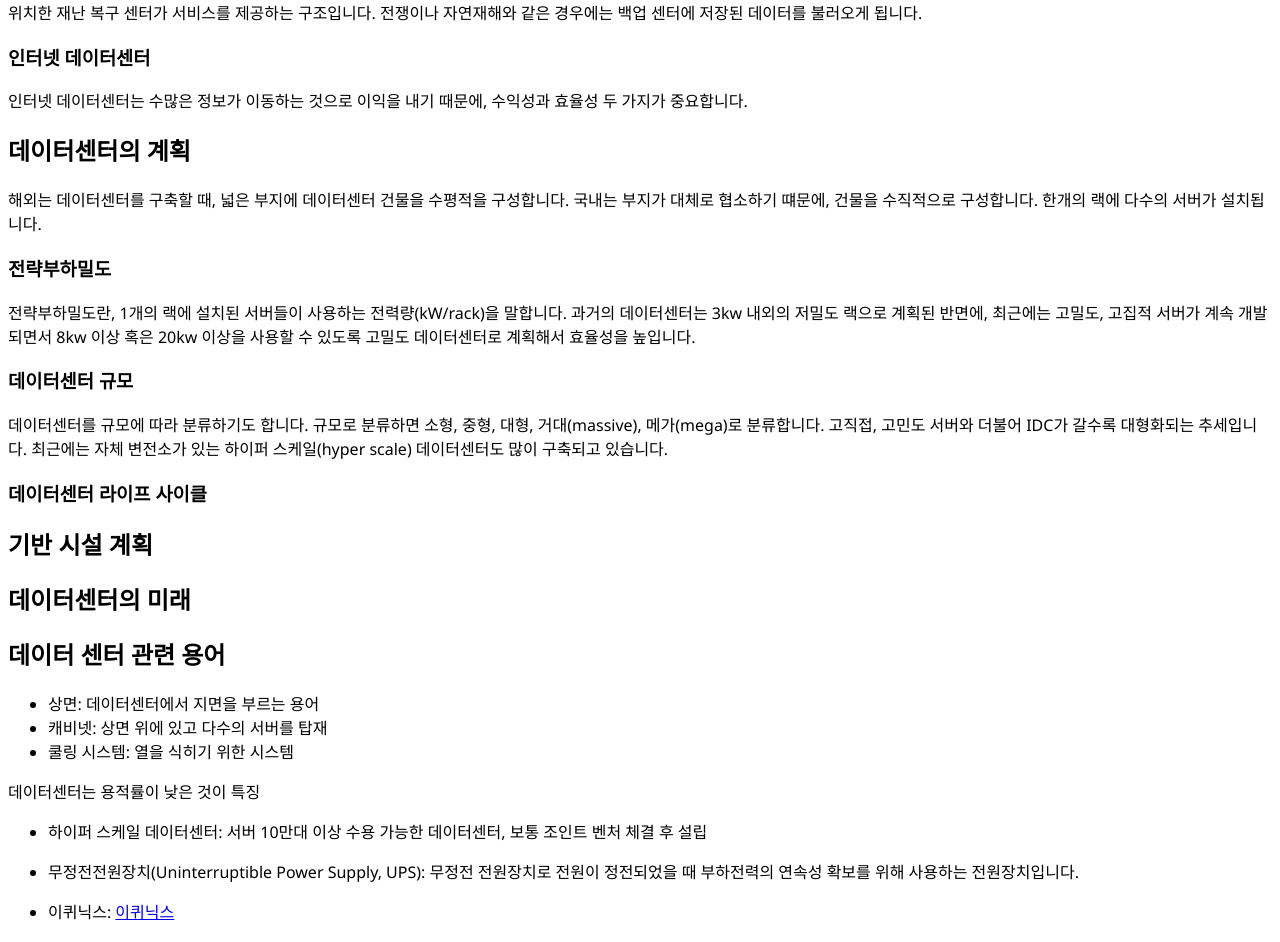
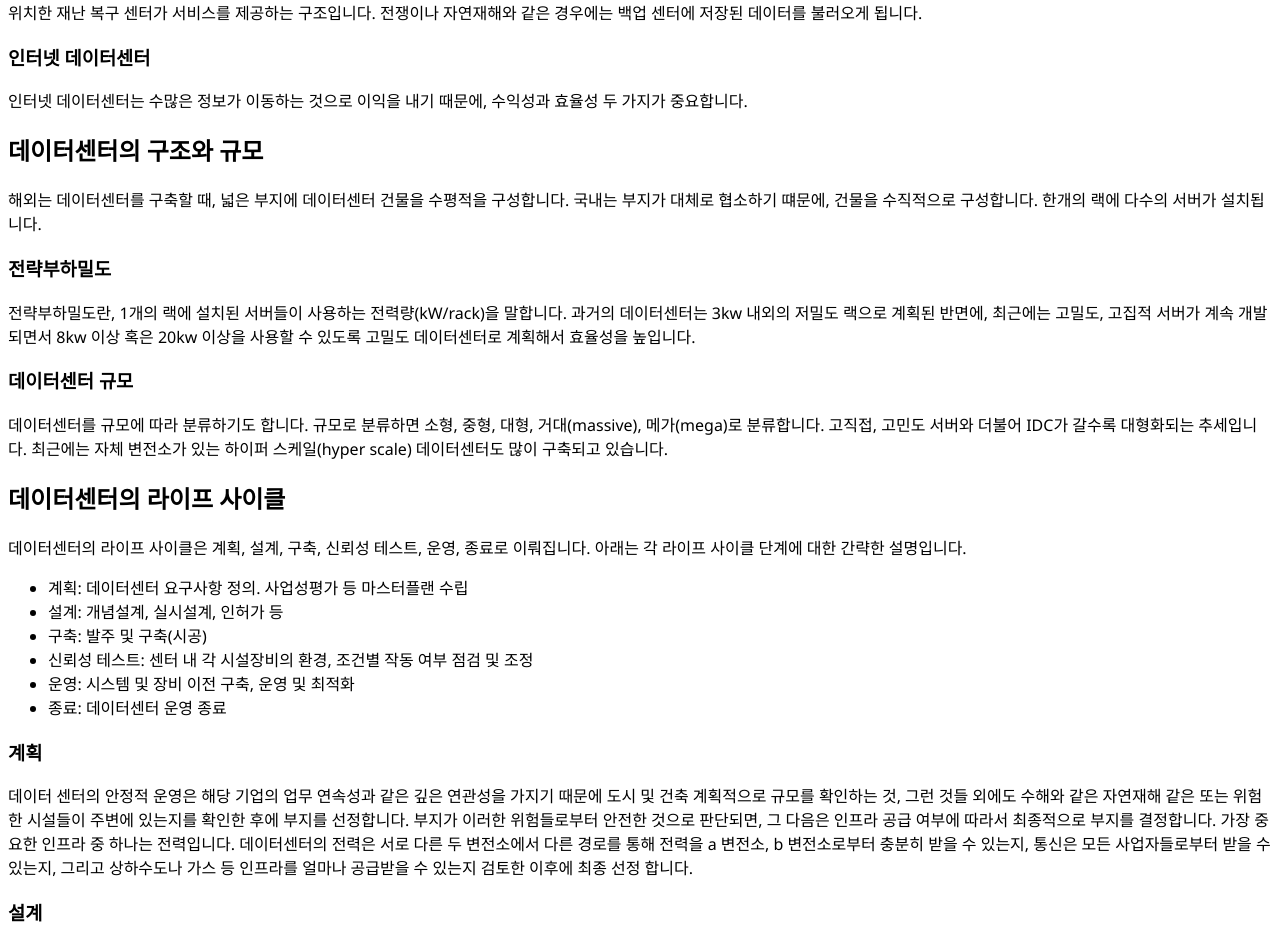
Before and after one commit to marron-b/brown, a Next.js app: page /datacenter/datacenter_basic in a window 1280 px wide. Shown: the part 1440-2382 px from the top of the page. Built offline with nearby package versions, Linux system fonts and the light colour scheme.

Commit message:
Update datacenter_basic.mdx

```diff
--- a/pages/datacenter/datacenter_basic.mdx
+++ b/pages/datacenter/datacenter_basic.mdx
@@ -22,7 +22,7 @@ description: 데이터센터 이해부터 미래까지
 ### 인터넷 데이터센터
 인터넷 데이터센터는 수많은 정보가 이동하는 것으로 이익을 내기 때문에, 수익성과 효율성 두 가지가 중요합니다.
 
-## 데이터센터의 계획
+## 데이터센터의 구조와 규모
 해외는 데이터센터를 구축할 때, 넓은 부지에 데이터센터 건물을 수평적을 구성합니다. 국내는 부지가 대체로 협소하기 떄문에, 건물을 수직적으로 구성합니다.
 한개의 랙에 다수의 서버가 설치됩니다.
 
@@ -32,7 +32,30 @@ description: 데이터센터 이해부터 미래까지
 ### 데이터센터 규모
 데이터센터를 규모에 따라 분류하기도 합니다. 규모로 분류하면 소형, 중형, 대형, 거대(massive), 메가(mega)로 분류합니다. 고직접, 고민도 서버와 더불어 IDC가 갈수록 대형화되는 추세입니다. 최근에는 자체 변전소가 있는 하이퍼 스케일(hyper scale) 데이터센터도 많이 구축되고 있습니다.
 
-### 데이터센터 라이프 사이클
+## 데이터센터의 라이프 사이클
+데이터센터의 라이프 사이클은 계획, 설계, 구축, 신뢰성 테스트, 운영, 종료로 이뤄집니다. 아래는 각 라이프 사이클 단계에 대한 간략한 설명입니다.
+
+* 계획: 데이터센터 요구사항 정의. 사업성평가 등 마스터플랜 수립
+* 설계: 개념설계, 실시설계, 인허가 등
+* 구축: 발주 및 구축(시공)
+* 신뢰성 테스트: 센터 내 각 시설장비의 환경, 조건별 작동 여부 점검 및 조정
+* 운영: 시스템 및 장비 이전 구축, 운영 및 최적화
+* 종료: 데이터센터 운영 종료
+
+### 계획
+데이터 센터의 안정적 운영은 해당 기업의 업무 연속성과 같은 깊은 연관성을 가지기 때문에 도시 및 건축 계획적으로 규모를 확인하는 것, 그런 것들 외에도 수해와 같은 자연재해 같은 또는 위험한 시설들이 주변에 있는지를 확인한 후에 부지를 선정합니다.
+부지가 이러한 위험들로부터 안전한 것으로 판단되면, 그 다음은 인프라 공급 여부에 따라서 최종적으로 부지를 결정합니다.
+가장 중요한 인프라 중 하나는 전력입니다. 데이터센터의 전력은 서로 다른 두 변전소에서 다른 경로를 통해 전력을 a 변전소, b 변전소로부터 충분히 받을 수 있는지, 통신은 모든 사업자들로부터 받을 수 있는지, 그리고 상하수도나 가스 등 인프라를 얼마나 공급받을 수 있는지 검토한 이후에 최종 선정 합니다.
+
+### 설계
+
+### 구축
+
+### 운영
+
+### 신뢰성 테스트
+
+### 종료
 
 
 ## 기반 시설 계획
```
